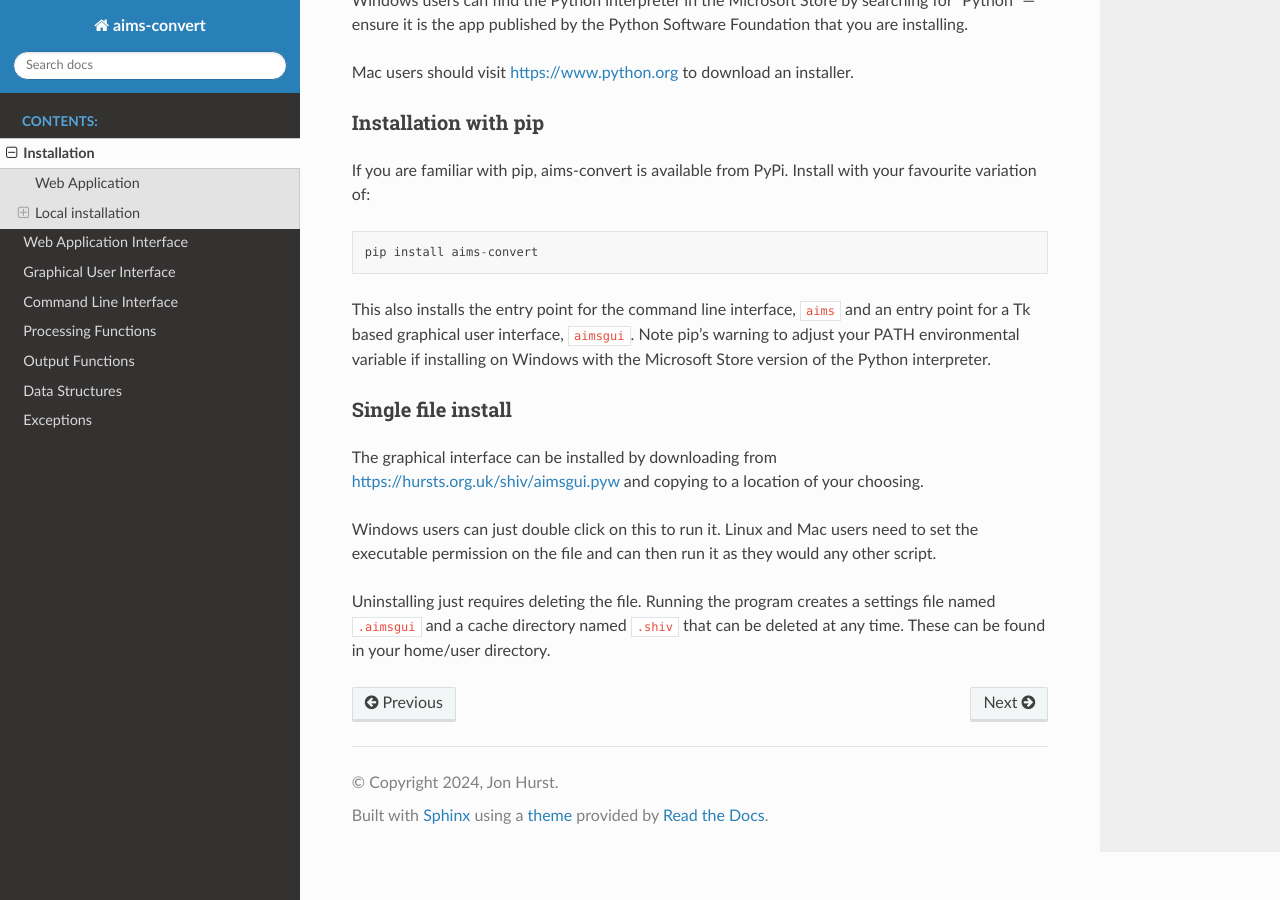
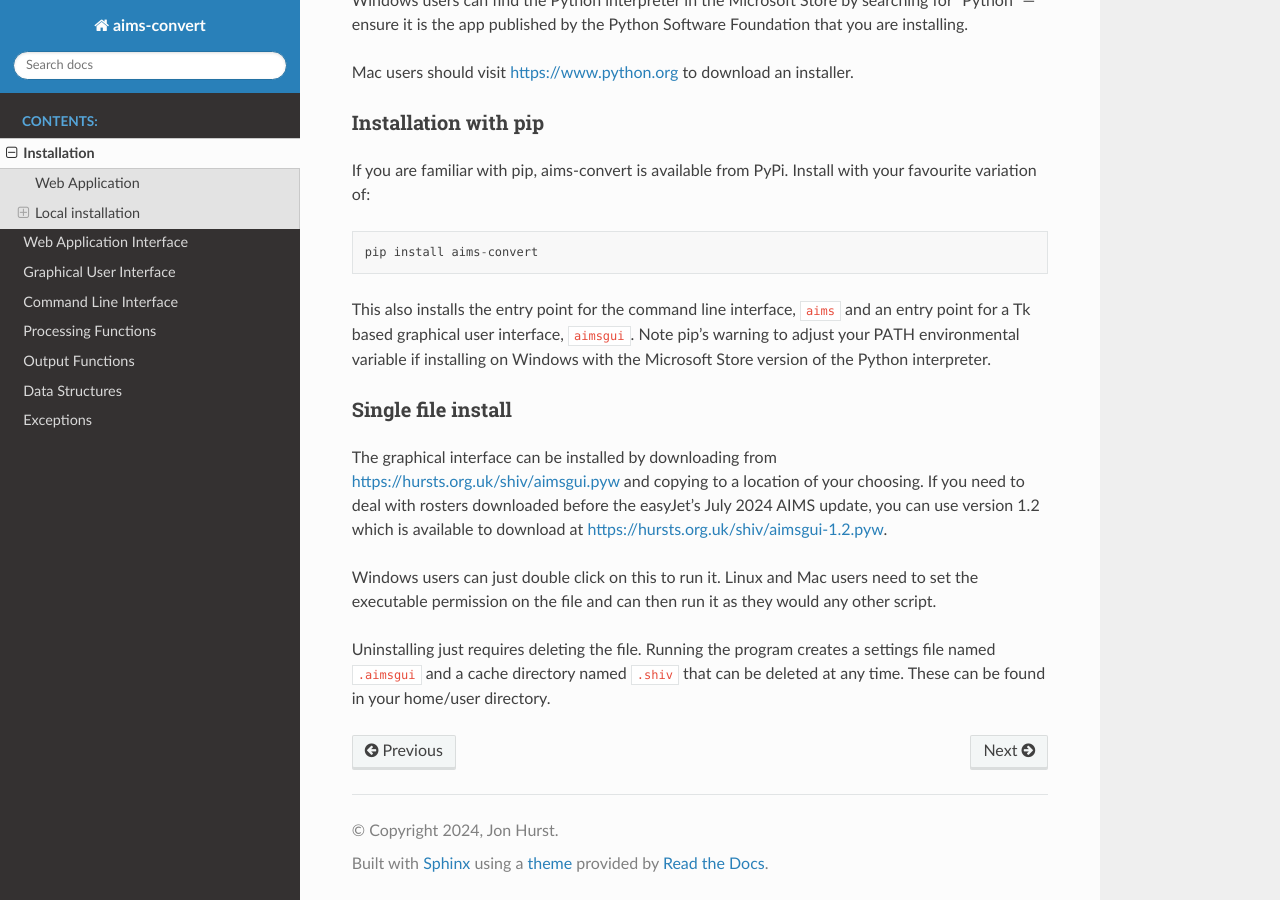
Before and after one commit to JonHurst/aims-convert, a Sphinx documentation site: the page built from docs/installation.rst, in a window 1280 px wide and 900 px high, scrolled down 547 px. Built offline with Sphinx 7.4.7 and the Read the Docs theme 2.0.0, drawn with Linux system fonts in a browser that asks for light colours.

Commit message:
Final preparation of documentation for v2 release

```diff
--- a/docs/installation.rst
+++ b/docs/installation.rst
@@ -46,7 +46,9 @@
 
 The graphical interface can be installed by downloading from
 https://hursts.org.uk/shiv/aimsgui.pyw and copying to a location of your
-choosing.
+choosing. If you need to deal with rosters downloaded before the easyJet’s July
+2024 AIMS update, you can use version 1.2 which is available to download at
+https://hursts.org.uk/shiv/aimsgui-1.2.pyw.
 
 Windows users can just double click on this to run it. Linux and Mac users need
 to set the executable permission on the file and can then run it as they would
```
Also changed, not shown: 1 other file.
